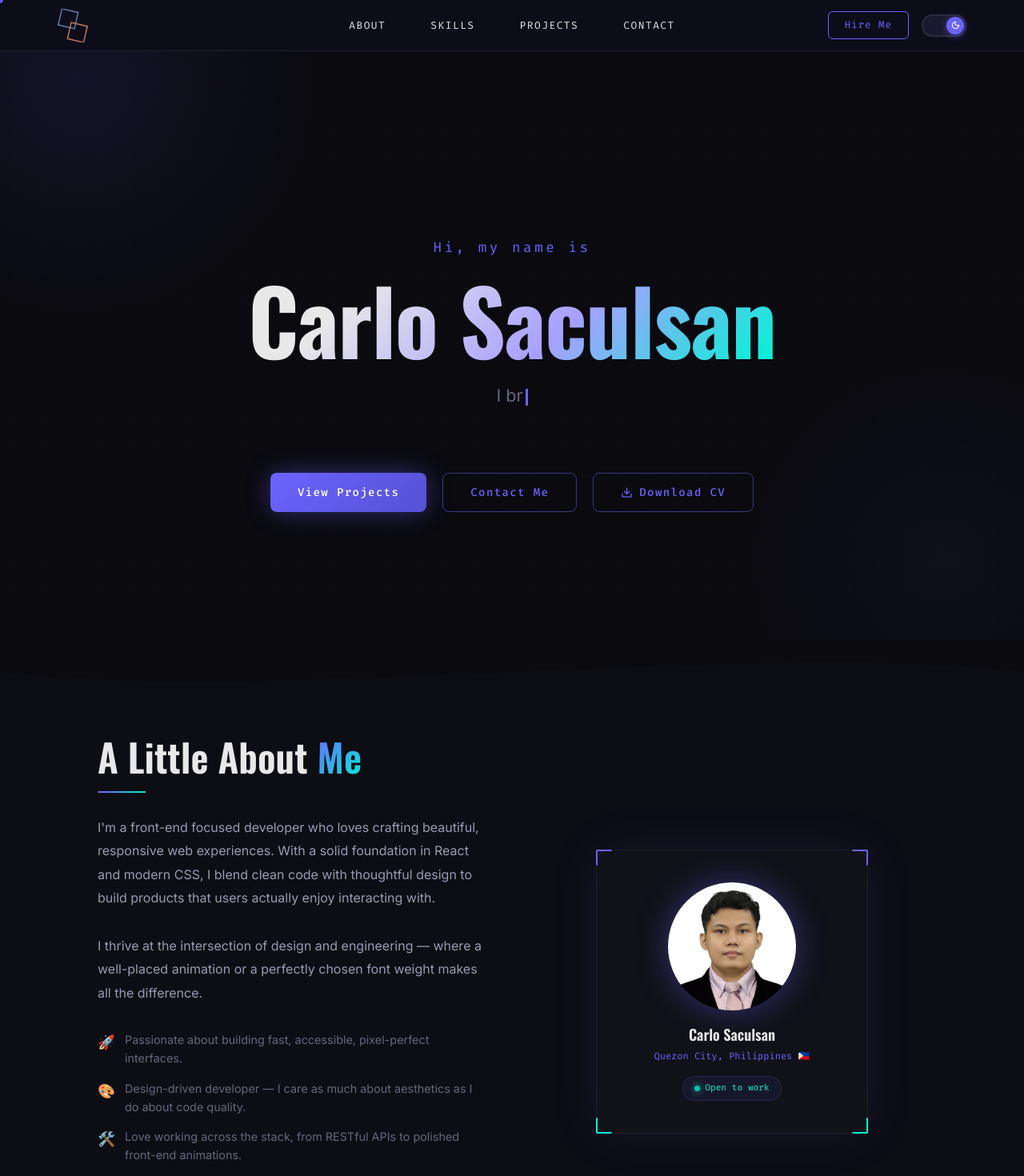
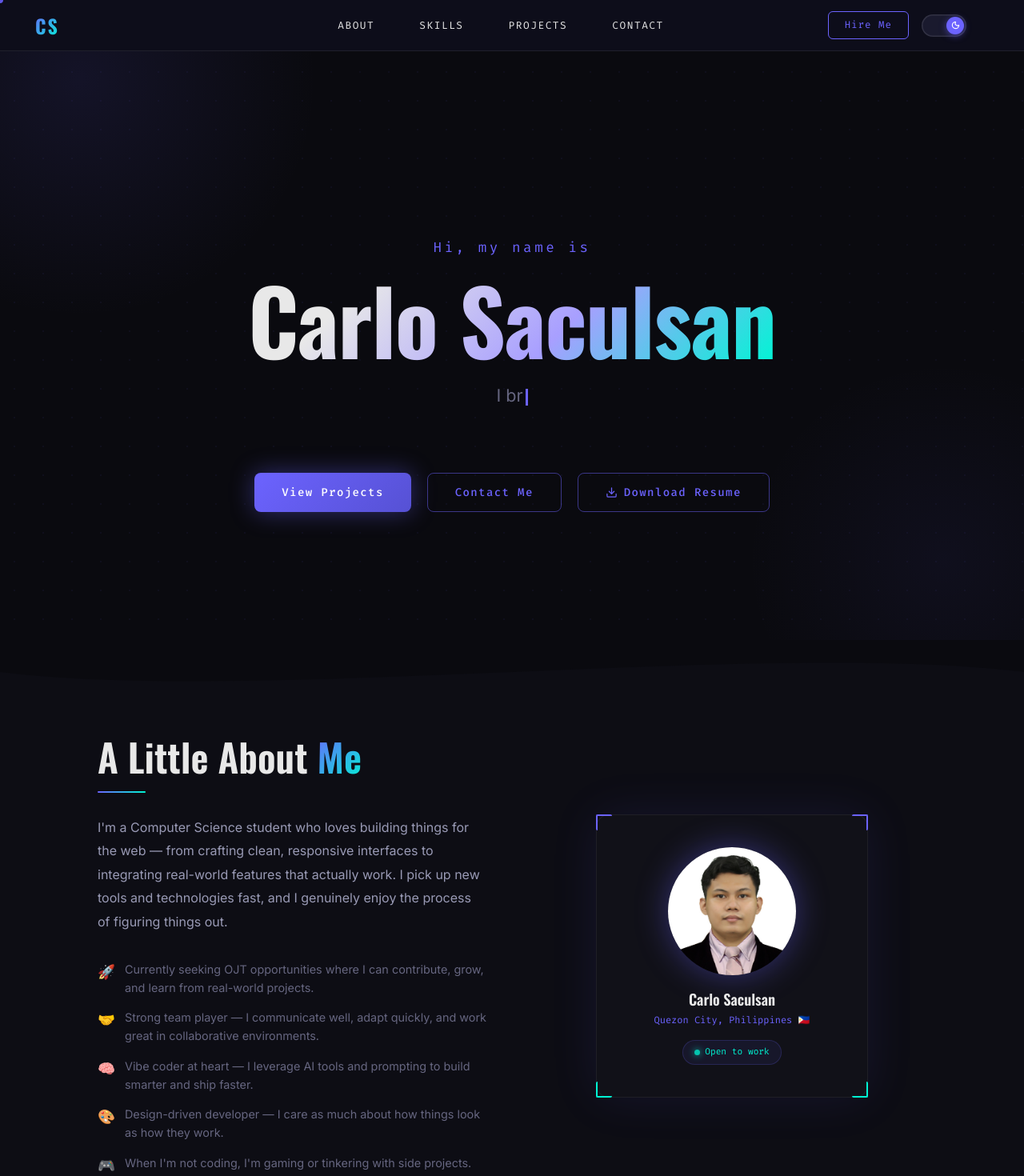
Before and after one commit to carlosaculsan-ui/my-portfolio, a React (Vite) app: page / in a window 1280 px wide. Shown: the top 1470 px of the page at 80% size. Built offline with nearby package versions, Linux system fonts and the light colour scheme.

Commit message:
feat: update about bio, bullets, contact copy, and replace navbar logo with CS wordmark

```diff
--- a/src/components/About.jsx
+++ b/src/components/About.jsx
@@ -6,10 +6,10 @@ import passportPic from '../assets/Passport pic.jpg';
 gsap.registerPlugin(ScrollTrigger);
 
 const bullets = [
-  { emoji: '🚀', text: 'Passionate about building fast, accessible, pixel-perfect interfaces.' },
-  { emoji: '🎨', text: 'Design-driven developer — I care as much about aesthetics as I do about code quality.' },
-  { emoji: '🛠️', text: 'Love working across the stack, from RESTful APIs to polished front-end animations.' },
-  { emoji: '📚', text: 'Continuous learner — currently exploring Three.js and WebGL for immersive web experiences.' },
+  { emoji: '🚀', text: 'Currently seeking OJT opportunities where I can contribute, grow, and learn from real-world projects.' },
+  { emoji: '🤝', text: 'Strong team player — I communicate well, adapt quickly, and work great in collaborative environments.' },
+  { emoji: '🧠', text: 'Vibe coder at heart — I leverage AI tools and prompting to build smarter and ship faster.' },
+  { emoji: '🎨', text: 'Design-driven developer — I care as much about how things look as how they work.' },
   { emoji: '🎮', text: "When I'm not coding, I'm gaming or tinkering with side projects." },
 ];
 
@@ -56,13 +56,10 @@ export default function About() {
             </h2>
             <div className="about-line" />
             <p className="about-bio">
-              I'm a front-end focused developer who loves crafting beautiful, responsive
-              web experiences. With a solid foundation in React and modern CSS, I blend
-              clean code with thoughtful design to build products that users actually
-              enjoy interacting with.
-              <br /><br />
-              I thrive at the intersection of design and engineering — where a well-placed
-              animation or a perfectly chosen font weight makes all the difference.
+              I'm a Computer Science student who loves building things for the web — from
+              crafting clean, responsive interfaces to integrating real-world features that
+              actually work. I pick up new tools and technologies fast, and I genuinely
+              enjoy the process of figuring things out.
             </p>
 
             <ul className="about-bullets" style={{ listStyle: 'none', padding: 0, margin: 0, display: 'flex', flexDirection: 'column', gap: '0.9rem' }}>
--- a/src/components/Contact.jsx
+++ b/src/components/Contact.jsx
@@ -61,9 +61,9 @@ export default function Contact() {
         {/* Body */}
         <div className="contact-body">
           <p className="contact-body-text">
-            I'm currently open to new opportunities — whether it's a full-time role,
-            freelance project, or just a chat about web development. My inbox is
-            always open. Let's build something great together.
+            I'm currently open to new opportunities — whether it's an OJT internship,
+            full-time role, freelance project, or just a chat about web development.
+            My inbox is always open. Let's build something great together.
           </p>
 
           {/* CTAs — both outlined, equal visual weight */}
@@ -90,7 +90,7 @@ export default function Contact() {
               onMouseLeave={btnLeave}
             >
               <Download size={16} />
-              Download CV
+              Download Resume
             </a>
           </div>
         </div>
--- a/src/components/Hero.jsx
+++ b/src/components/Hero.jsx
@@ -154,7 +154,7 @@ export default function Hero() {
             }}
           >
             <Download size={15} />
-            Download CV
+            Download Resume
           </a>
         </div>
       </div>
--- a/src/components/Navbar.jsx
+++ b/src/components/Navbar.jsx
@@ -152,20 +152,17 @@ export default function Navbar() {
       }}
     >
       {/* Inner container — 3-col: logo | links (true center) | controls */}
-      <div className="flex items-center w-full h-full px-5 md:px-8 mx-auto max-w-[1200px]">
+      <div className="flex items-center w-full h-full pl-0 pr-5 md:pl-1 md:pr-8 mx-auto max-w-[1200px]">
 
         {/* Left: Logo */}
         <div className="flex-1">
           <a
             href="#hero"
             onClick={(e) => { e.preventDefault(); scrollTo('hero'); }}
-            className="flex items-center no-underline"
+            className="nav-logo"
             aria-label="Home"
           >
-            <svg width="38" height="42" viewBox="-4 -2 66 72" fill="none" xmlns="http://www.w3.org/2000/svg">
-              <rect x="1"  y="1"  width="36" height="36" stroke="#5b7ea8" strokeWidth="2.6" fill="none" transform="rotate(13 19 19)" />
-              <rect x="21" y="31" width="36" height="36" stroke="#c07858" strokeWidth="2.6" fill="none" transform="rotate(13 39 49)" />
-            </svg>
+            CS
           </a>
         </div>
 
--- a/src/index.css
+++ b/src/index.css
@@ -727,6 +727,18 @@ body {
 }
 
 /* ── Footer ──────────────────────────────────────────── */
+.nav-logo {
+  font-family: "Oswald", sans-serif;
+  font-weight: 700;
+  font-size: 1.5rem;
+  letter-spacing: 0.08em;
+  background: linear-gradient(135deg, var(--accent), var(--teal));
+  -webkit-background-clip: text;
+  -webkit-text-fill-color: transparent;
+  background-clip: text;
+  text-decoration: none;
+}
+
 .footer-logo {
   font-family: "Oswald", sans-serif;
   font-weight: 700;
```
